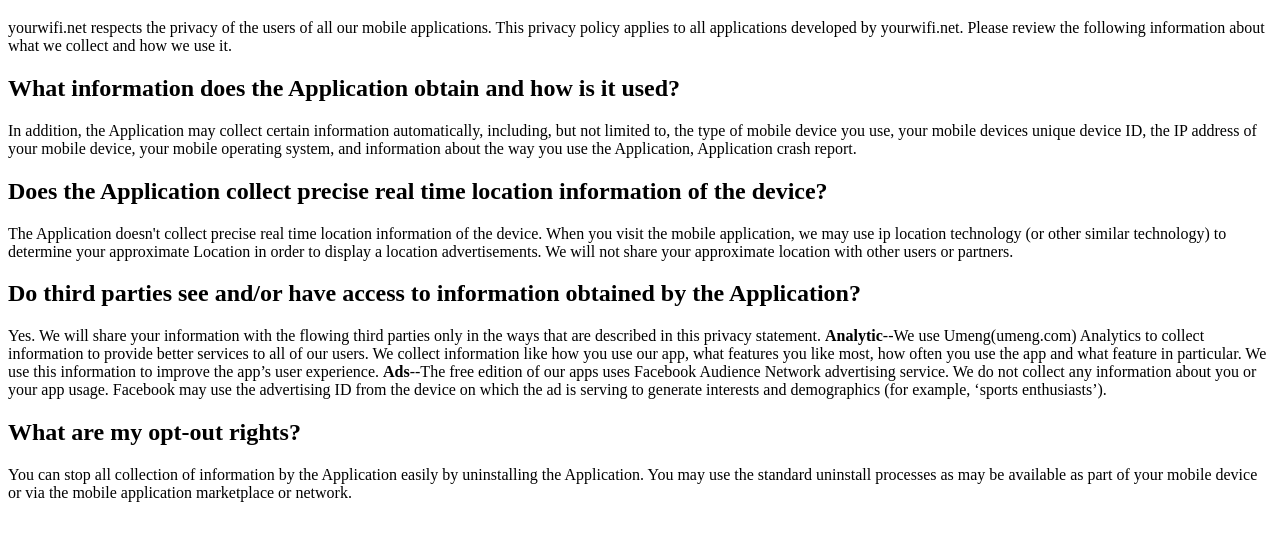
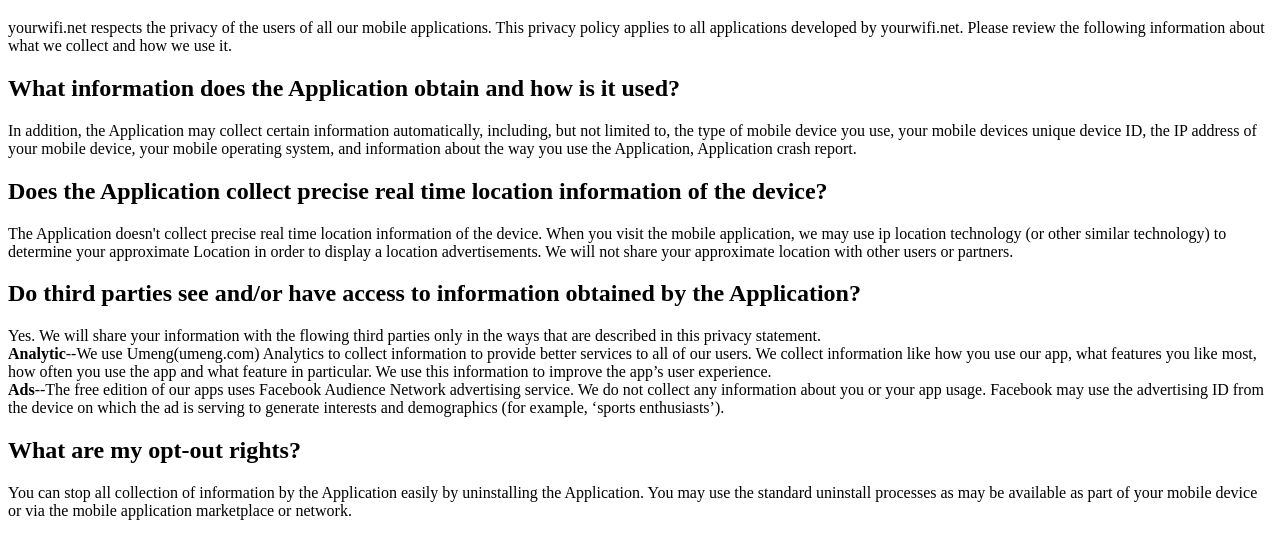
Before and after one commit to yourwifi/yourwifi.github.io, a plain HTML site: page index.html in a window 1280 px wide. Shown: the part 61-620 px from the top of the page. Drawn offline with Linux system fonts and the light colour scheme.

Commit message:
Update index.html

```diff
--- a/index.html
+++ b/index.html
@@ -23,10 +23,10 @@
   </p>
   <h2>Do third parties see and/or have access to information obtained by the Application?</h2>
   <p>
-    Yes. We will share your information with the flowing third parties only in the ways that are described in this privacy statement.
+    Yes. We will share your information with the flowing third parties only in the ways that are described in this privacy statement.<br/>
     <strong>Analytic</strong>--We use Umeng(umeng.com) Analytics to collect information to provide better services to all of our users.
     We collect information like how you use our app, what features you like most, how often you use the app and what feature in particular.
-    We use this information to improve the app’s user experience.
+    We use this information to improve the app’s user experience.<br/>
     <strong>Ads</strong>--The free edition of our apps uses Facebook Audience Network advertising service.
     We do not collect any information about you or your app usage.
     Facebook may use the advertising ID from the device on which the ad is serving to generate interests and demographics (for example, ‘sports enthusiasts’).
```
